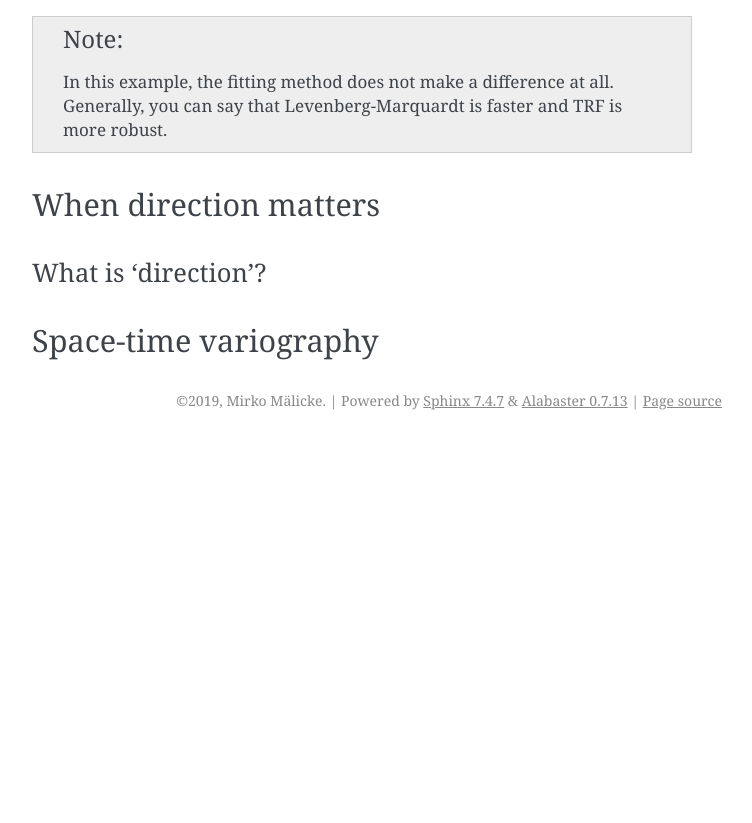
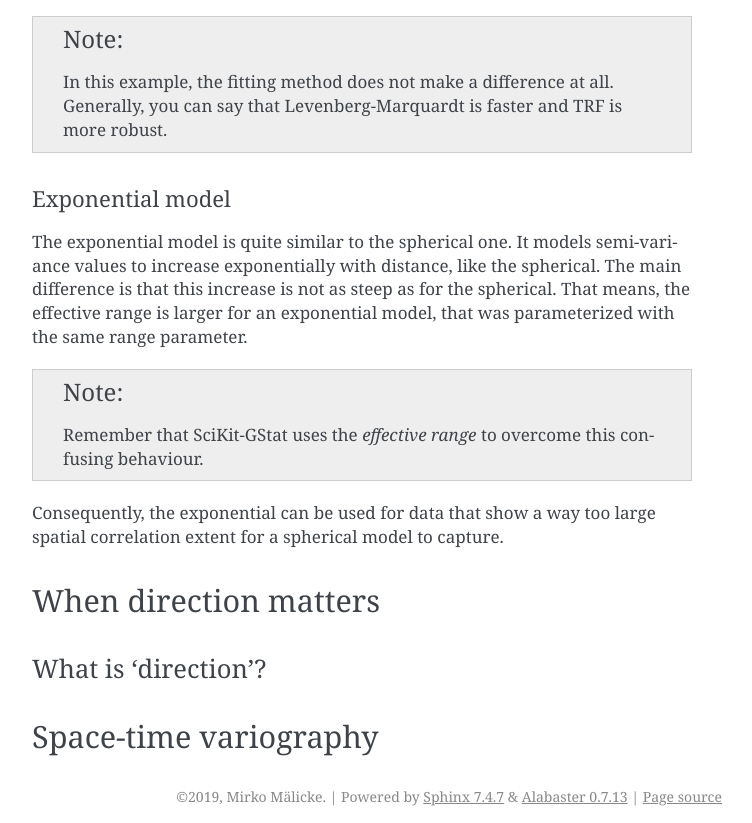
Before and after one commit to mmaelicke/scikit-gstat, a Sphinx documentation site: the page built from docs/userguide/variogram.rst, in a window 1280 px wide and 900 px high, scrolled down 8112 px, cut to the strip 77-900 px from the top of the window. Shown: the whole strip, without its empty margins (388-1140 px from the left). Built offline with Sphinx 7.4.7, drawn with Linux system fonts in a browser that asks for light colours; before the commit the page ends 8629 px from its top, so only the background shows below that.

Commit message:
startet exponential

```diff
--- a/docs/userguide/variogram.rst
+++ b/docs/userguide/variogram.rst
@@ -463,7 +463,7 @@ Here, *cof* are now the coefficients found to fit the model to the data.
 
     plt.plot(xdata, ydata, 'og')
     @savefig manual_fitted_variogram.png width=8in
-    plt.plot(xi, yi, '-b')
+    plt.plot(xi, yi, '-b');
 
 The :class:`Variogram Class <skgstat.Variogram>` does in principle the
 same thing. The only difference is that it tries to find a good
@@ -481,12 +481,12 @@ You can use it like:
 
     V.fit_method ='trf'
     @savefig trf_automatic_fit.png width=8in
-    V.plot()
+    V.plot();
     pprint(V.describe())
 
     V.fit_method ='lm'
     @savefig lm_automatic_fit.png width=8in
-    V.plot()
+    V.plot();
     pprint(V.describe())
 
 .. note::
@@ -494,6 +494,25 @@ You can use it like:
     In this example, the fitting method does not make a difference
     at all. Generally, you can say that Levenberg-Marquardt is faster
     and TRF is more robust.
+
+Exponential model
+~~~~~~~~~~~~~~~~~
+
+The exponential model is quite similar to the spherical one.
+It models semi-variance values to increase exponentially with
+distance, like the spherical. The main difference is that this
+increase is not as steep as for the spherical. That means, the
+effective range is larger for an exponential model, that was
+parameterized with the same range parameter.
+
+.. note::
+
+    Remember that SciKit-GStat uses the *effective range*
+    to overcome this confusing behaviour.
+
+Consequently, the exponential can be used for data that show a way
+too large spatial correlation extent for a spherical model to
+capture.
 
 When direction matters
 ======================
```
